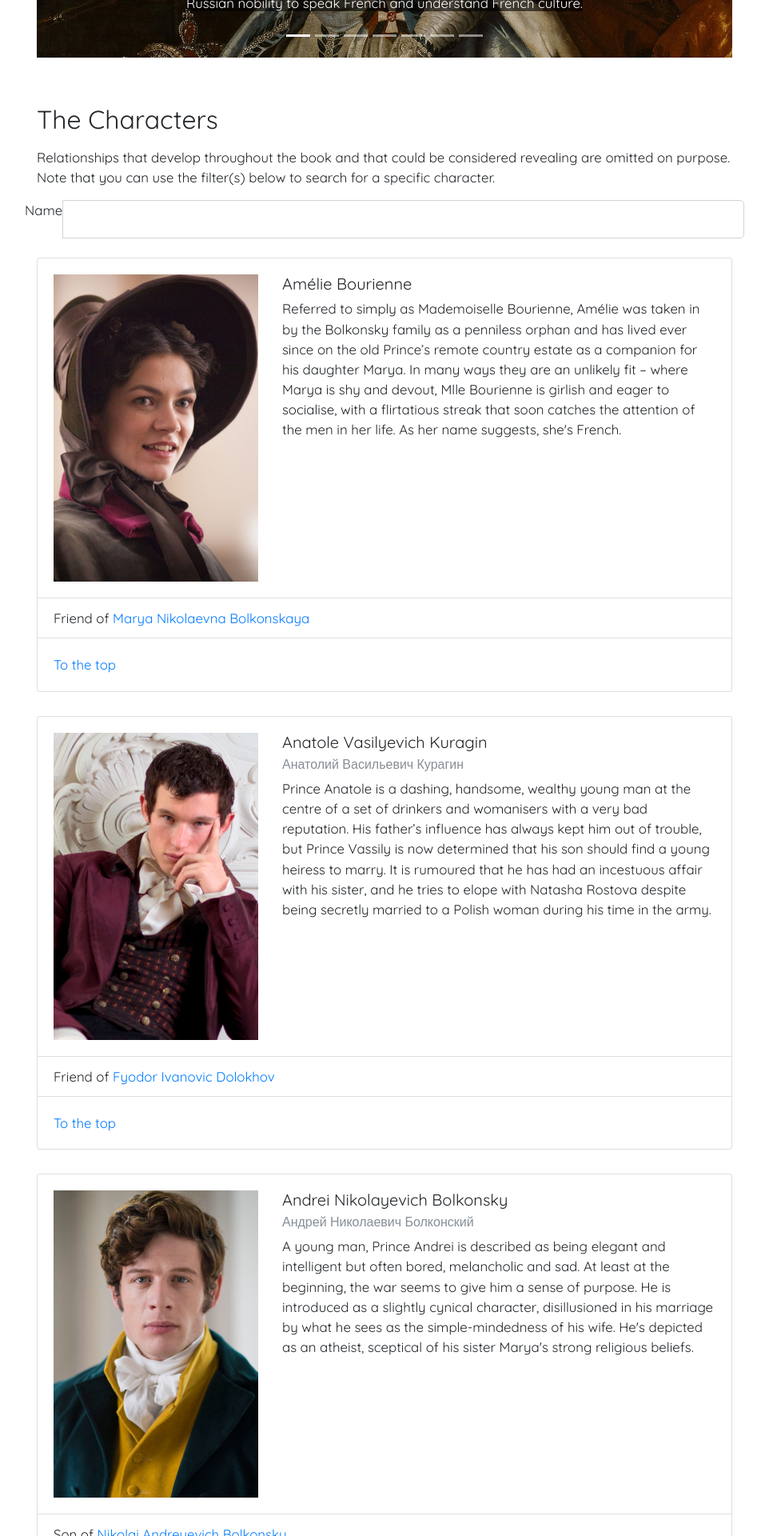
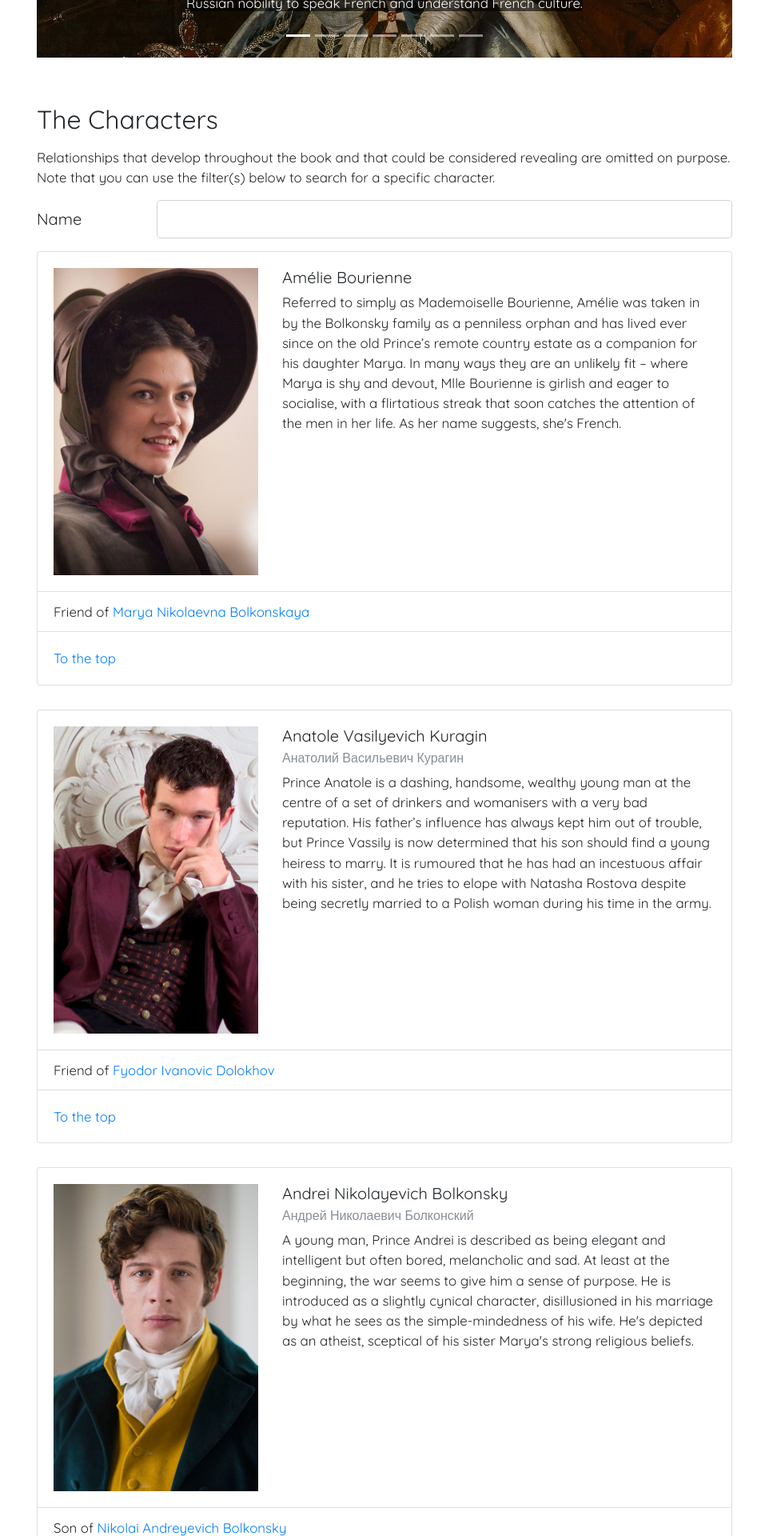
Before and after one commit to alessandrosp/war-and-peace, a Jekyll site: the page built from docs/index.html, in a window 1280 px wide. Shown: the part 1608-3528 px from the top of the page at 80% size, without its empty margins (159-1121 px from the left). Built offline with Jekyll 4.4.1, drawn with Linux system fonts in a browser that asks for light colours; nearby versions of some CDN libraries.

Commit message:
Update index.html

```diff
--- a/docs/index.html
+++ b/docs/index.html
@@ -83,10 +83,8 @@ layout: default
 		</p>
 		<form>
 			<div class="form-group row">
-				<div class="input-group mb-2">
-					<div class="input-group-prepend">
-						<div class="input-group-text">Name</div>
-					</div>
+				<label for="colFormLabelLg" class="col-sm-2 col-form-label col-form-label-lg">Name</label>
+				<div class="col-sm-10">
 					<input type="text" id="filter-name" class="form-control form-control-lg" placeholder="">
 				</div>
 			</div>
```
